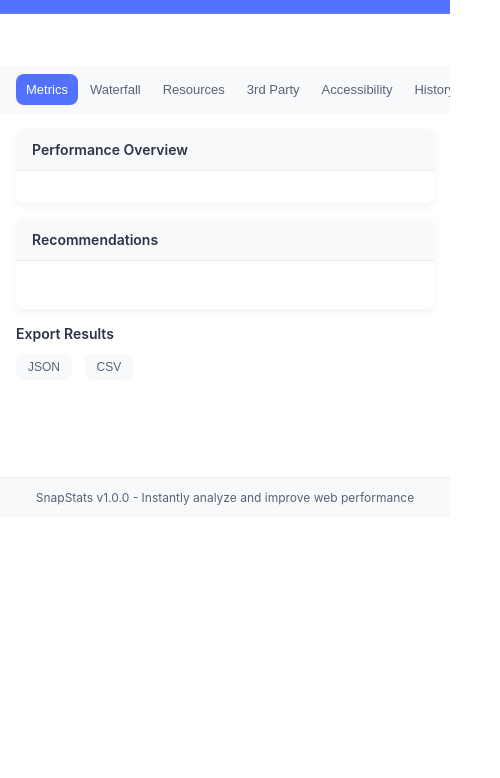
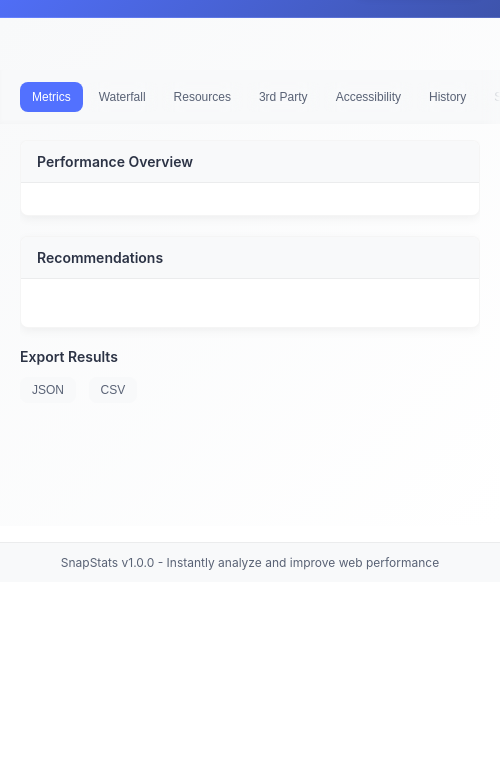
Before and after one commit to PeytonNowlin/SnapStats, a browser extension: page popup.html in a window 400 px wide. Shown: the part 66-844 px from the top of the page, 500 px wide, since content can reach past the window. Drawn offline with Linux system fonts and the light colour scheme.

Commit message:
Enhance popup.html styling and layout
- Increase width of the popup to improve usability
- Update header background to a gradient and adjust padding
- Modify button styles for better aesthetics and interaction
- Improve tab button layout and add gradient effect for overflow
- Enhance tab content scrollbar for better visibility
- Refine card styles with hover effects for improved user experience

```diff
--- a/popup.html
+++ b/popup.html
@@ -21,7 +21,9 @@
 
     body {
       font-family: -apple-system, BlinkMacSystemFont, 'Segoe UI', Roboto, sans-serif;
-      width: 450px;
+      width: 500px;
+      min-width: 450px;
+      max-width: 600px;
       padding: 0;
       margin: 0;
       color: var(--dark-text);
@@ -30,15 +32,15 @@
     }
 
     .header {
-      padding: 16px;
-      background-color: var(--primary-color);
+      padding: 20px;
+      background: linear-gradient(135deg, var(--primary-color) 0%, var(--primary-dark) 100%);
       color: white;
       display: flex;
       justify-content: space-between;
       align-items: center;
       border-bottom: 1px solid rgba(255, 255, 255, 0.1);
       position: relative;
-      padding-bottom: 20px;
+      box-shadow: 0 2px 10px rgba(82, 113, 255, 0.15);
     }
 
     .app-title {
@@ -68,21 +70,23 @@
     }
 
     .main-content {
-      padding: 16px;
+      padding: 20px;
       position: relative;
+      background: linear-gradient(135deg, #f8f9fa 0%, #ffffff 100%);
     }
 
     button {
       background: white;
       color: var(--primary-color);
       border: none;
-      padding: 8px 16px;
+      padding: 10px 18px;
       border-radius: var(--border-radius);
       cursor: pointer;
       font-size: 14px;
       transition: all 0.2s;
-      box-shadow: 0 2px 4px rgba(0, 0, 0, 0.1);
+      box-shadow: 0 3px 8px rgba(0, 0, 0, 0.12);
       font-weight: 600;
+      backdrop-filter: blur(10px);
     }
 
     button:hover {
@@ -114,16 +118,28 @@
 
     .tab-buttons {
       display: flex;
-      gap: 2px;
-      margin: -16px -16px 16px -16px;
+      gap: 4px;
+      margin: -20px -20px 16px -20px;
       background-color: var(--light-bg);
-      padding: 8px 16px;
+      padding: 12px 20px;
       position: relative;
       overflow-x: auto;
       flex-wrap: nowrap;
       scrollbar-width: none;
       -ms-overflow-style: none;
-      justify-content: space-between;
+      justify-content: flex-start;
+      box-shadow: inset 0 -2px 4px rgba(0, 0, 0, 0.02);
+    }
+
+    .tab-buttons::after {
+      content: '';
+      position: absolute;
+      right: 0;
+      top: 0;
+      bottom: 0;
+      width: 20px;
+      background: linear-gradient(to left, var(--light-bg), transparent);
+      pointer-events: none;
     }
 
     .tab-buttons::-webkit-scrollbar {
@@ -134,16 +150,17 @@
       background: transparent;
       color: var(--medium-text);
       border: none;
-      padding: 8px 10px;
+      padding: 8px 12px;
       border-radius: var(--border-radius);
       cursor: pointer;
-      font-size: 13px;
+      font-size: 12px;
       box-shadow: none;
       font-weight: 500;
       white-space: nowrap;
-      flex: 1;
-      min-width: auto;
+      flex-shrink: 0;
+      min-width: 60px;
       text-align: center;
+      transition: all 0.2s ease;
     }
 
     .tab-button:hover {
@@ -164,7 +181,28 @@
     .tab-content.active {
       display: block;
       animation: fadeIn 0.3s ease-in-out;
-      min-height: 300px;
+      min-height: 350px;
+      max-height: 500px;
+      overflow-y: auto;
+      scrollbar-width: thin;
+    }
+
+    .tab-content.active::-webkit-scrollbar {
+      width: 6px;
+    }
+
+    .tab-content.active::-webkit-scrollbar-track {
+      background: var(--light-bg);
+      border-radius: 3px;
+    }
+
+    .tab-content.active::-webkit-scrollbar-thumb {
+      background: var(--light-text);
+      border-radius: 3px;
+    }
+
+    .tab-content.active::-webkit-scrollbar-thumb:hover {
+      background: var(--medium-text);
     }
 
     @keyframes fadeIn {
@@ -176,8 +214,15 @@
       background: white;
       border-radius: var(--border-radius);
       box-shadow: var(--card-shadow);
-      margin-bottom: 16px;
+      margin-bottom: 20px;
       overflow: hidden;
+      border: 1px solid rgba(0, 0, 0, 0.04);
+      transition: all 0.2s ease;
+    }
+
+    .card:hover {
+      box-shadow: 0 5px 15px rgba(0, 0, 0, 0.08);
+      transform: translateY(-1px);
     }
 
     .card-header {
```
